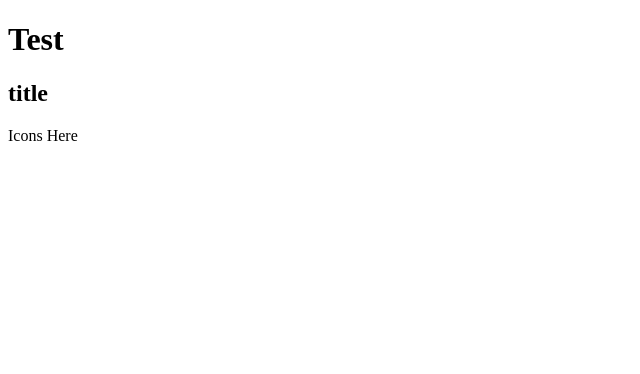
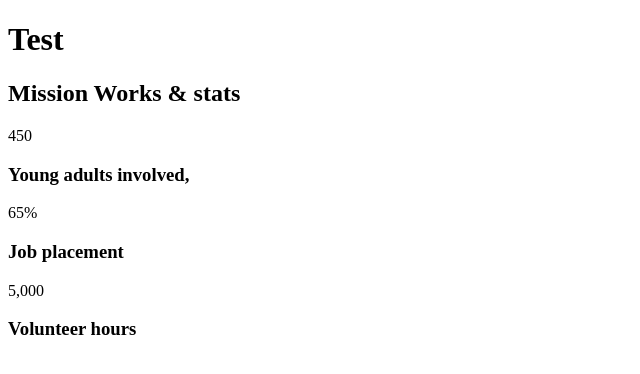
Before and after one commit to Open-SGF/invisiblemanleadership.org, a PHP site: template templates/index.twig in a window 1280 px wide. Shown: the top 374 px of the page, without its empty margins (0-640 px from the left). Run offline with PHP 8.4, Linux system fonts and the light colour scheme; the template is opened without the code that fills it, so the values that code supplies are empty; some libraries are stand-ins or nearby versions.

Commit message:
Build out wireframe stats block

```diff
--- a/templates/_modules/stats.twig
+++ b/templates/_modules/stats.twig
@@ -1,6 +1,17 @@
-<section>
-    <h2>title</h2>
-    <div>
-        Icons Here
+<section class="stats-container">
+    <h2 class="title">Mission Works & stats</h2>
+    <div class="stats-wrapper">
+        <div class="stat">
+            <span class="stat-title">450</span>
+            <h3 class="stat-details">Young adults involved,</h3>
+        </div>
+        <div class="stat">
+            <span class="stat-title">65%</span>
+            <h3>Job placement</h3>
+        </div>
+        <div class="stat">
+            <span class="stat-title">5,000</span>
+            <h3>Volunteer hours</h3>
+        </div>
     </div>
 </section>
```
Also changed, not shown: assets/scss/modules/stats.scss (+25 -2 lines).
